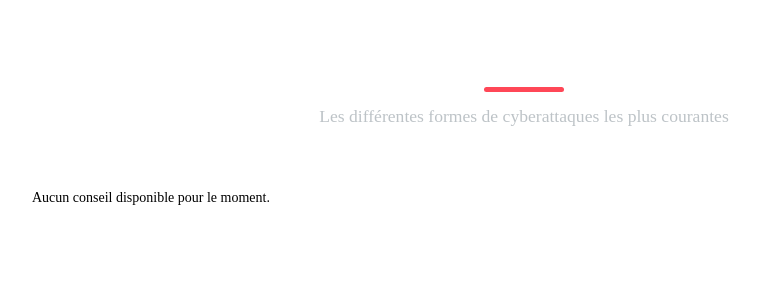
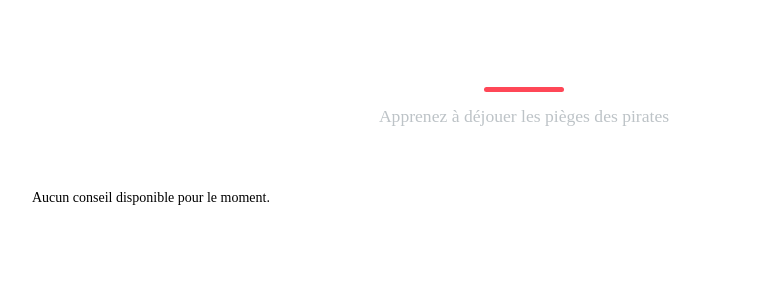
Before and after one commit to 15Novembre22/Projet-site-sens, a Django app: page / in a window 1280 px wide. Shown: the part 1024-1324 px from the top of the page, without its empty margins (116-875 px from the left). Run offline with Django 5.2, Linux system fonts and the light colour scheme; data that the repository does not hold is empty.

Commit message:
last version

```diff
--- a/Cirascybersens/static/welcome.css
+++ b/Cirascybersens/static/welcome.css
@@ -260,6 +260,7 @@ nav a:hover, .menu-burger.active{
 }
 .badge{
     background-color: #ff4757;
+    color:#fafbfa;
 }
 .section-header {
     display: flex;
--- a/Cirascybersens/templates/welcome.html
+++ b/Cirascybersens/templates/welcome.html
@@ -80,7 +80,7 @@
         <section id="s'informer" class="content-section">
             <div class="section-header">
                 <h2>S'informer</h2>
-                <p>Les différentes formes de cyberattaques les plus courantes</p>
+                <p>Apprenez à déjouer les pièges des pirates</p>
             </div>
     <div class="grid-container">
         {% for conseil in all_conseils %}
```
Also changed, not shown: Cirascybersens/cyber_hygiene/portrait-man-surprised-after-watching-his-phone.jpg (added).
